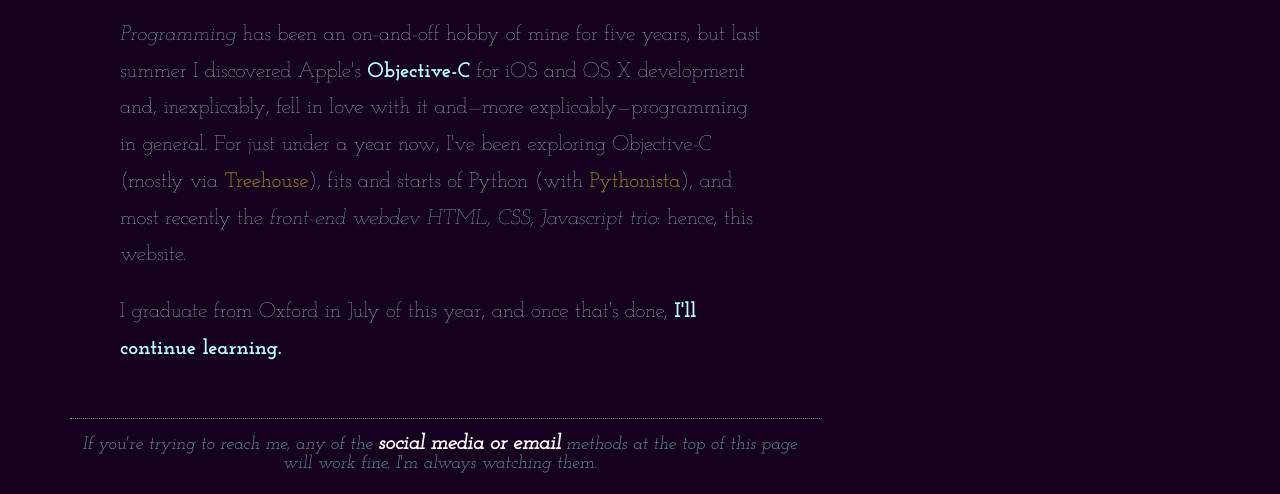
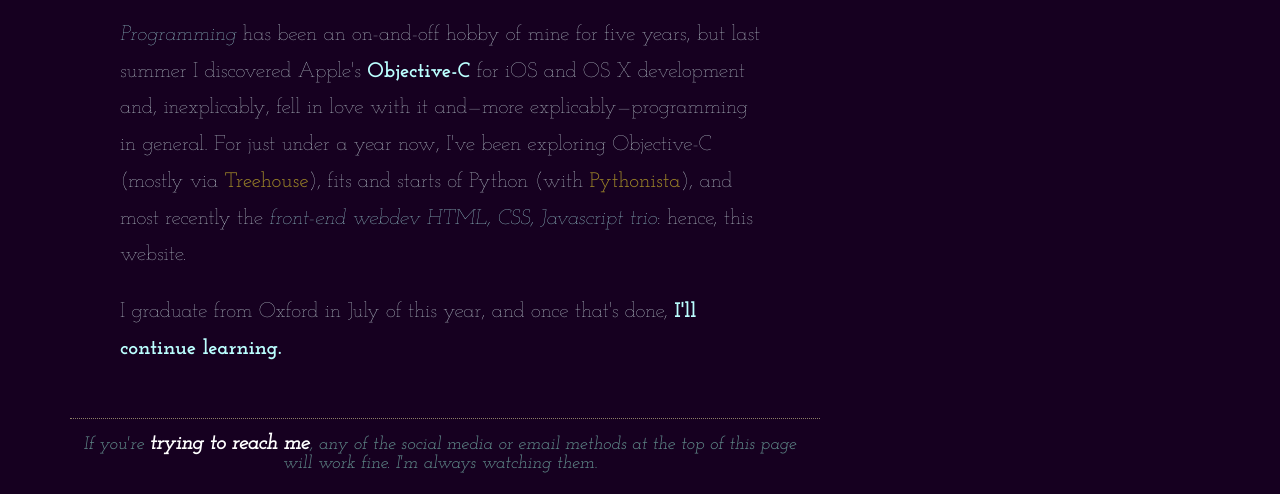
Before and after one commit to colin-jackson/landing-page, a plain HTML site: page index.html in a window 1280 px wide. Shown: the part 563-1057 px from the top of the page. Drawn offline with Linux system fonts and the light colour scheme; a web font is replaced by a local one.

Commit message:
Move 'to contact methods' link

```diff
--- a/index.html
+++ b/index.html
@@ -68,7 +68,7 @@
         </div>
         <div class="row">
           <div id="footnote-link-top" class="col-sm-10 col-sm-offset-1 col-md-8 col-md-offset-0">
-            <p><i>If you're trying to reach me, any of the <a href="#contact-methods">social media or email</a> methods at the top of this page will work fine. I'm always watching them.</i></p>
+            <p><i>If you're <a href="#contact-methods">trying to reach me</a>, any of the social media or email methods at the top of this page will work fine. I'm always watching them.</i></p>
           </div>
         </div>
       </div>
```
